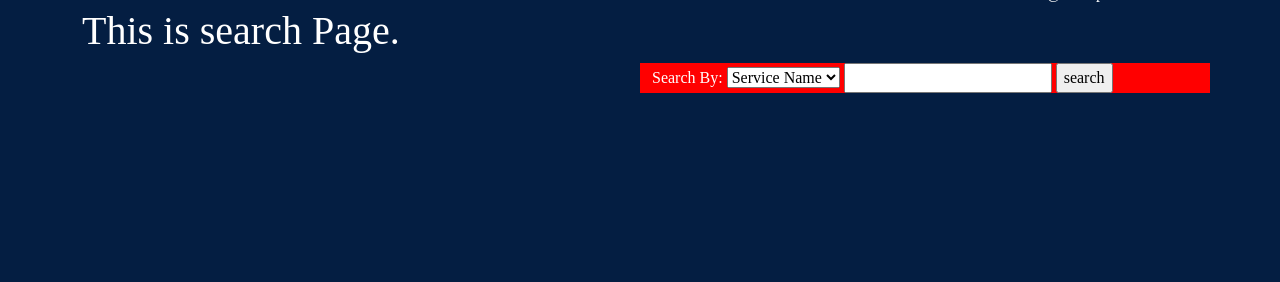
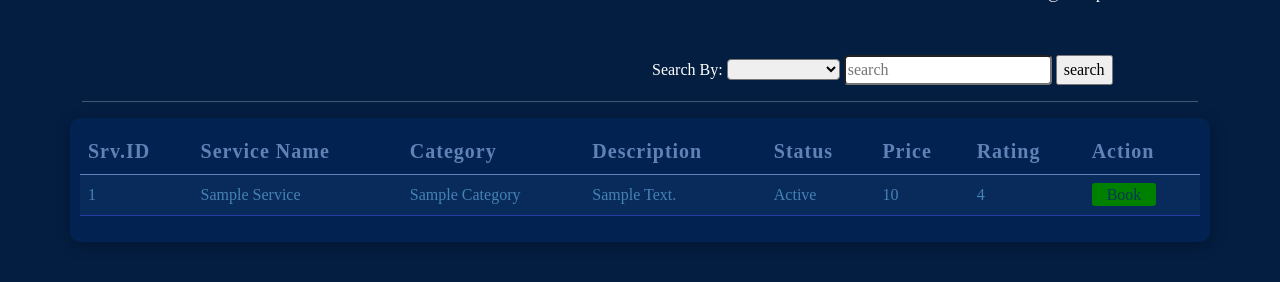
Before and after one commit to vivek-0115/HomeEase, a Python web app: template templates/Customer/search.html in a window 1280 px wide. Shown: the part 53-335 px from the top of the page. Run offline with Jinja, Linux system fonts and the light colour scheme; the template is opened without the code that fills it: most values are stand-ins (such as "Sample title", 1, 10 or a date in 2020); some web fonts are replaced.

Commit message:
Search page Added.

```diff
--- a/templates/Customer/search.html
+++ b/templates/Customer/search.html
@@ -14,24 +14,70 @@
 
 {% block main_content %}
 
-<h1>This is search Page.</h1>
+<br><br>
 <div class="row" style="display: flex;justify-content: end;">
-    <div style="width: 50%;background-color: red;">
-        <form action="" method="post">
+    <div style="width: 50%;">
+        <form action="{{url_for('customer_search',id=customer.id)}}" method="post">
             <label for="">
                 Search By:
             </label>
             <div style="display: inline-block;">
-                <select name="services" id="services">
-                    <option value="plumbing">Service Name</option>
-                    <option value="electrical">City</option>
-                    <option value="cleaning">Zipcode</option>
+                <select name="search_by" class="rounded" required>
+                    <option value="" disabled selected></option>
+                    <option value="service name">Service Name</option>
+                    <option value="state">State</option>
+                    <option value="city">City</option>
+                    <option value="zipcode">Zipcode</option>
                 </select>
-                <input type="search" name="" id="">
+                <input type="search" class="rounded" name="search_name" placeholder="search" required>
                 <input type="submit" value="search">
             </div>
         </form>
     </div>
 </div>
 
+<hr>
+
+<div class="row" id="s-history">
+    {% if results=='' %}
+    <h3>Search result shown here.</h3>
+    {% else %}
+    {% if results==[] %}
+    <h2>Your Search Results</h2>
+    <h5 style="color: #15628f;">No Results Founds.</h5>
+    {% else %}
+    <table class="table" style="color: #fff;">
+        <thead>
+          <tr>
+            <th>Srv.ID</th>
+            <th>Service Name</th>
+            <th>Category</th>
+            <th>Description</th>
+            <th>Status</th>
+            <th>Price</th>
+            <th>Rating</th>
+            <th>Action</th>
+          </tr>
+        </thead>
+        <tbody style="text-transform: capitalize;">
+            {% for service in results %}
+            <tr>
+                <td>{{service.id}}</td>
+                <td>{{service.name}}</td>
+                <td>{{service.category}}</td>
+                <td>{{service.description}}</td>
+                <td>{{service.status}}</td>
+                <td>{{service.price}}</td>
+                <td>{{service.rating}}</td>
+                <td>
+                    <a style="color: #013655;" href="{{url_for('customer_serviceRequest',id=customer.id,name=service.category, srvs_id=service.id)}}">Book</a>
+                </td>
+            </tr>
+            {% endfor %}
+        </tbody>
+      </table>
+      {% endif %}
+      {% endif %}
+</div>
+
 {% endblock %}
```
Also changed, not shown: templates/Professional/search.html (+61 -2 lines).
